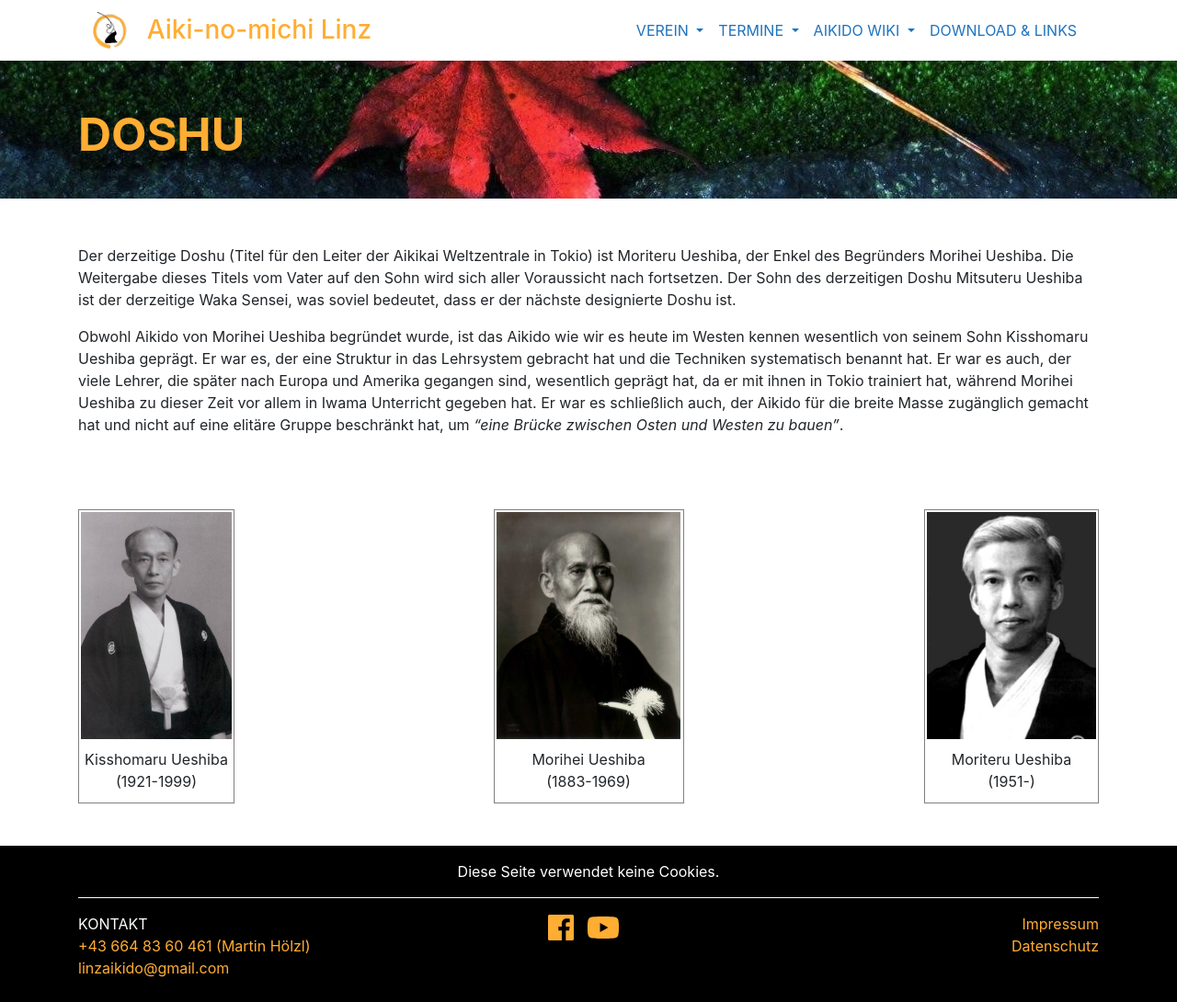
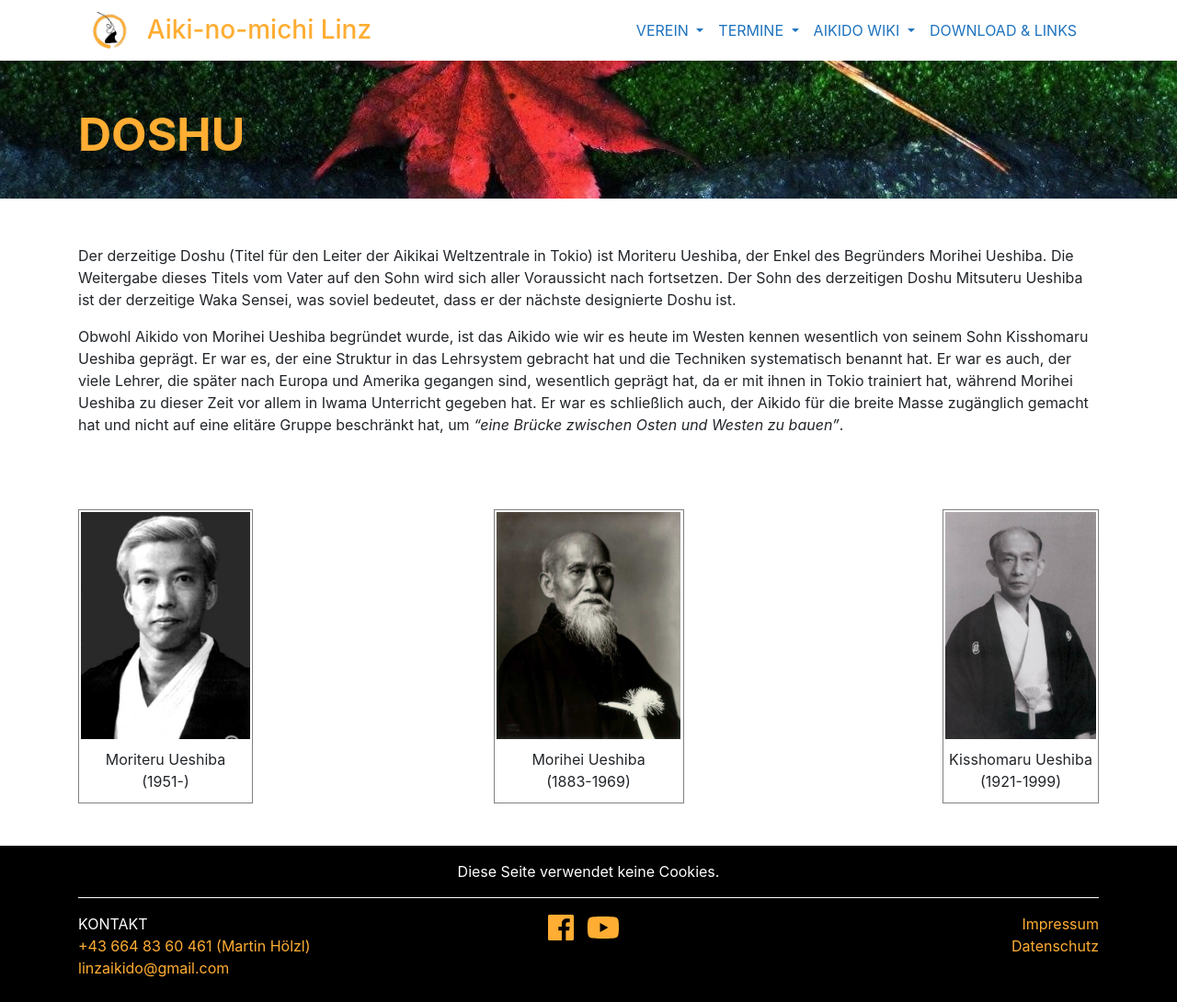
Before and after one commit to TWachs/aikinomichi-linz, a Jekyll site: the page built from doshu.md, in a window 1280 px wide. Shown: the whole page at 92% size. Built offline with Jekyll 4.4.1, drawn with Linux system fonts in a browser that asks for light colours; nearby versions of some CDN libraries.

Commit message:
update doshu

```diff
--- a/css/custom/_images.scss
+++ b/css/custom/_images.scss
@@ -19,16 +19,16 @@
 }
 
 // figures
-.positionLeft {
-    float: left;
+.positionRight {
+    float: right;
     border: 1px solid grey;
     width: 170px;
     height: 320px;
     text-align: center;
 }
 
-.positionRight {
-    float: right;
+.positionLeft {
+    float: left;
     border: 1px solid grey;
     width: 190px;
     height: 320px;
--- a/doshu.md
+++ b/doshu.md
@@ -18,9 +18,9 @@ Obwohl Aikido von Morihei Ueshiba begründet wurde, ist das Aikido wie wir es he
 <div class="row">
 <div class="col">
 <figure class="positionLeft">
-<img class="doshuImage" src="{{ site.baseurl }}/images/Kisshomaru_Ueshiba.jpg" alt="Kisshomaru Ueshiba" />
+<img class="doshuImage" src="{{ site.baseurl }}/images/Moriteru_Ueshiba.jpg" alt="Moriteru Ueshiba" />
 <figcaption>
-Kisshomaru Ueshiba (1921-1999)
+Moriteru Ueshiba<br />(1951-)
 </figcaption>
 </figure>
 </div>
@@ -34,9 +34,9 @@ Morihei Ueshiba<br/>(1883-1969)
 </div>
 <div class="col">
 <figure class="positionRight">
-<img class="doshuImage" src="{{ site.baseurl }}/images/Moriteru_Ueshiba.jpg" alt="Moriteru Ueshiba" />
+<img class="doshuImage" src="{{ site.baseurl }}/images/Kisshomaru_Ueshiba.jpg" alt="Kisshomaru Ueshiba" />
 <figcaption>
-Moriteru Ueshiba<br />(1951-)
+Kisshomaru Ueshiba (1921-1999)
 </figcaption>
 </figure>
 </div>
```
